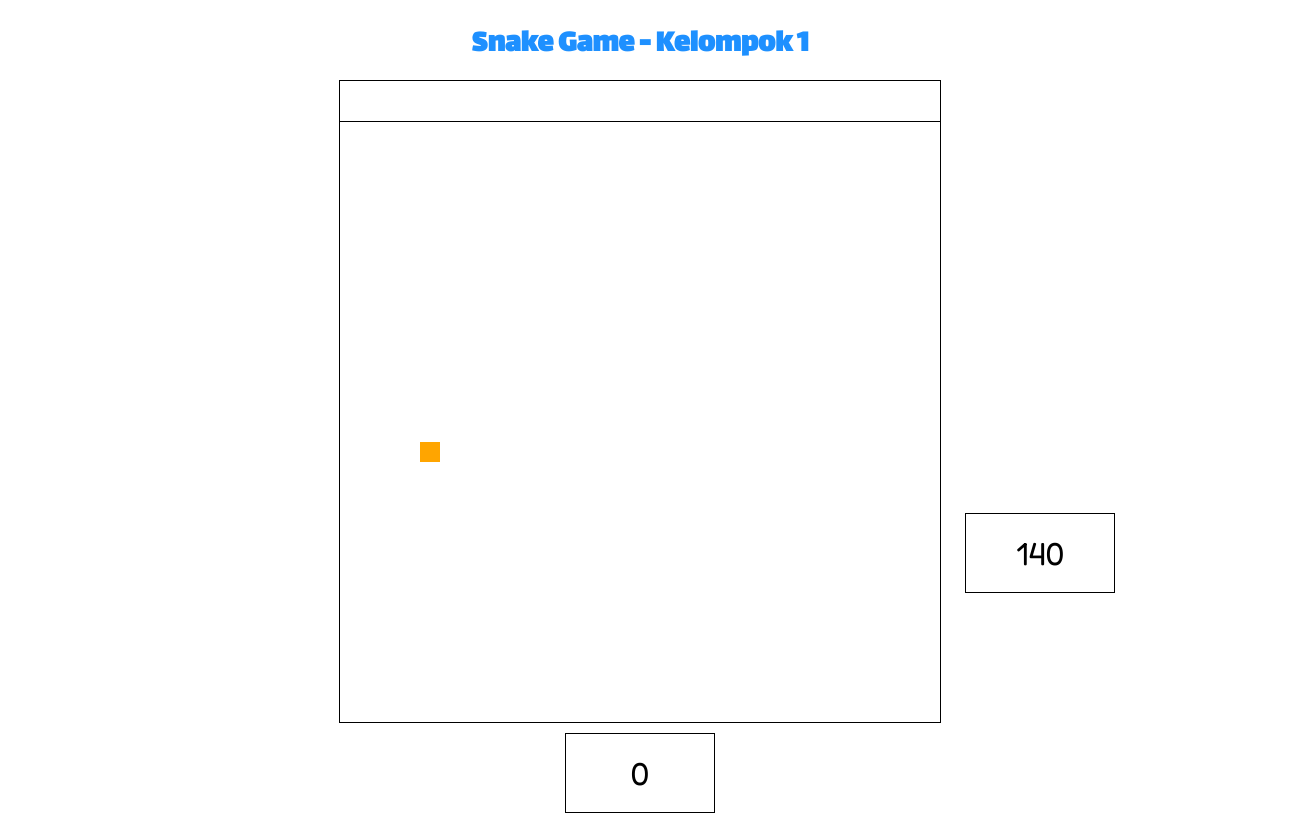
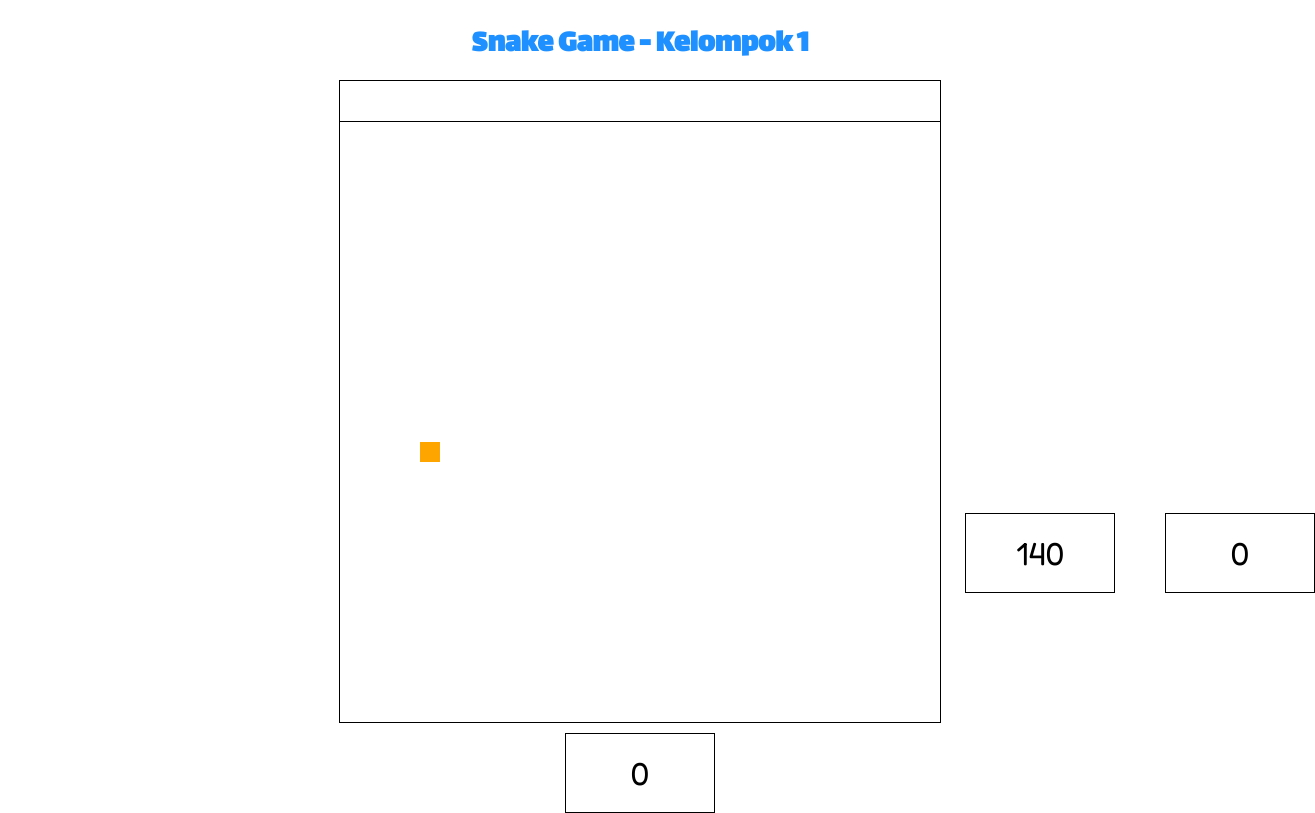
Before and after one commit to arayhan/snake-game, a plain HTML site: page index.html in a window 1280 px wide. Shown: the whole page, 1315 px wide, since content can reach past the window. Drawn offline with Linux system fonts and the light colour scheme.

Commit message:
add level board

```diff
--- a/assets/css/style.css
+++ b/assets/css/style.css
@@ -51,3 +51,16 @@
     font-size: 2em;
     font-family: var(--font-secondary);
 }
+
+.board-level {
+    margin-top: -80px;
+    margin-left: 1200px;
+    border: 1px solid black;
+    width: 150px;
+    height: 80px;
+    display: flex;
+    align-items: center;
+    justify-content: center;
+    font-size: 2em;
+    font-family: var(--font-secondary);
+}
--- a/index.html
+++ b/index.html
@@ -35,6 +35,9 @@
             <div class="snake-speed">
                 <div id="speed"></div>
             </div>
+            <div class="board-level">
+                <div id="level"></div>
+            </div>
             <script type="text/javascript" src="script.js"></script>
         </div>
     </body>
--- a/script.js
+++ b/script.js
@@ -6,6 +6,7 @@ let snakeCanvas = document.getElementById("snakeBoard");
 let lifeCanvas = document.getElementById("lifeBoard");
 let elScore = document.getElementById("score");
 let elSpeed = document.getElementById("speed");
+let elLevel = document.getElementById("level");
 
 let snakeCtx = snakeCanvas.getContext("2d");
 let lifeCtx = lifeCanvas.getContext("2d");
@@ -61,6 +62,10 @@ const SPEED = {
     value: 140,
 };
 
+const LEVEL = {
+    value: 0,
+};
+
 const LIFE = {
     count: 3,
     position: {
@@ -93,6 +98,7 @@ const SNAKE = {
         direction: initDirection(),
     },
     speed: 140,
+    level: 0,
 };
 
 // ==========================================
@@ -159,6 +165,17 @@ function startGame() {
                     SPEED.value -= 20;
                 } else if (SCORE.value == 25) {
                     SPEED.value -= 20;
+                }
+                if (SCORE.value == 0) {
+                    LEVEL.value += 1;
+                } else if (SCORE.value == 5) {
+                    LEVEL.value += 1;
+                } else if (SCORE.value == 10) {
+                    LEVEL.value += 1;
+                } else if (SCORE.value == 15) {
+                    LEVEL.value += 1;
+                } else if (SCORE.value == 20) {
+                    LEVEL.value += 1;
                 }
             }
         });
@@ -238,6 +255,7 @@ function startGame() {
     setInterval(function () {
         elScore.innerHTML = SCORE.value;
         elSpeed.innerHTML = SPEED.value;
+        elLevel.innerHTML = LEVEL.value;
         // elSpeed.innerHTML = snake.speed;
         snakeCtx.clearRect(0, 0, CANVAS_SIZE, CANVAS_SIZE);
         drawLife();
@@ -245,7 +263,8 @@ function startGame() {
         drawApple();
     }, REDRAW_INTERVAL);
 
-    setInterval(function () {
+    setInterval(
+        function () {
             switch (SNAKE.direction) {
                 case DIRECTION.LEFT:
                     moveLeft();
@@ -260,7 +279,10 @@ function startGame() {
                     moveUp();
                     break;
             }
-    }, SPEED.value);
+        },
+        SPEED.value,
+        LEVEL.value
+    );
 }
 
 function moveBody() {
```
Lines whose indentation alone changed are shown as unchanged.
